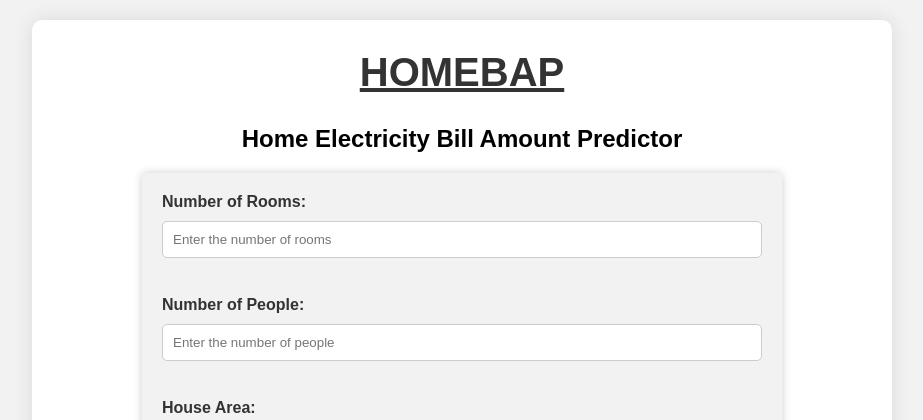
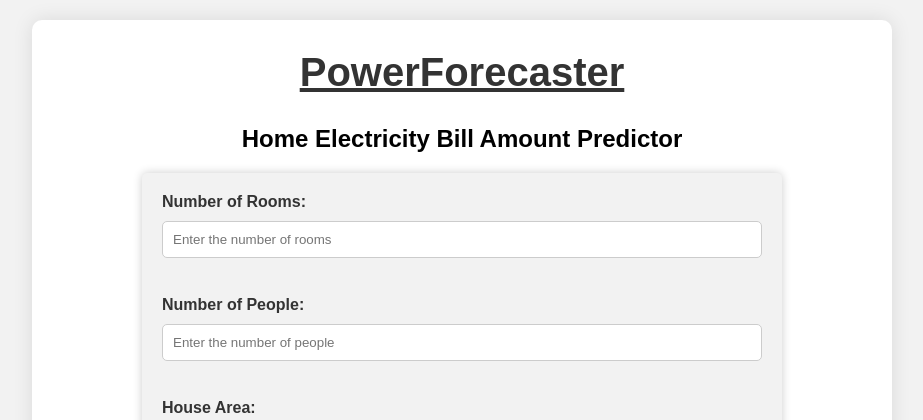
Before and after one commit to vishnu-0567/PowerForecaster, a Flask app: page /predictor in a window 1280 px wide. Shown: the top 420 px of the page, without its empty margins (178-1101 px from the left). Run offline with Flask 3, Linux system fonts and the light colour scheme; the visitor is signed in with stand-in values (Sample User, id 1); parts of the project's set-up code (start-up, migrations or seed data) failed here and were passed over.

Commit message:
Update predictor.html

```diff
--- a/templates/predictor.html
+++ b/templates/predictor.html
@@ -2,12 +2,12 @@
 
 <html>
     <head>
-        <title>HOMEBAP - Electricity Bill Amount Predictor</title>
+        <title>PowerForecaster - Electricity Bill Amount Predictor</title>
         <link rel="stylesheet" type="text/css" href="static/styles.css">
     </head>
     <body>
         <div class="container">
-            <h1><u>HOMEBAP</u></h1>
+            <h1><u>PowerForecaster</u></h1>
             <h2>Home Electricity Bill Amount Predictor</h2>
             <form action="/predictor" method="POST">
                 <label for="num_rooms">Number of Rooms:</label>
```
